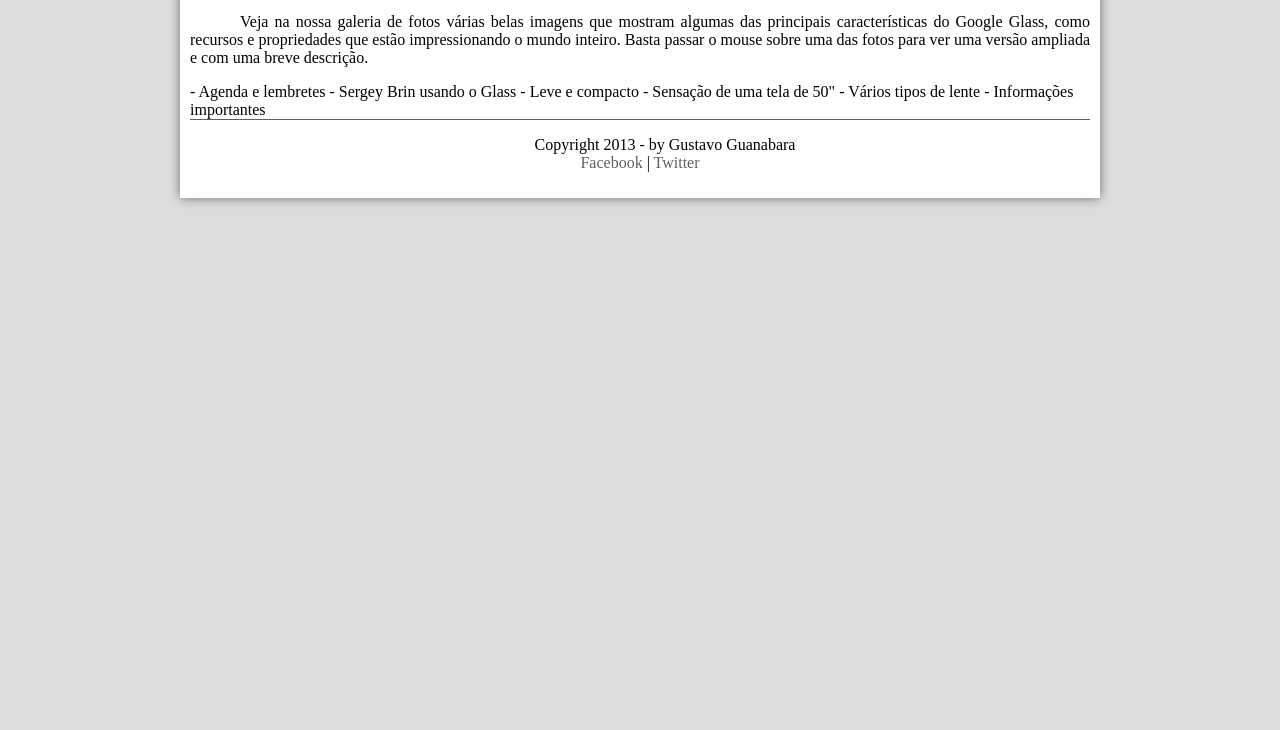
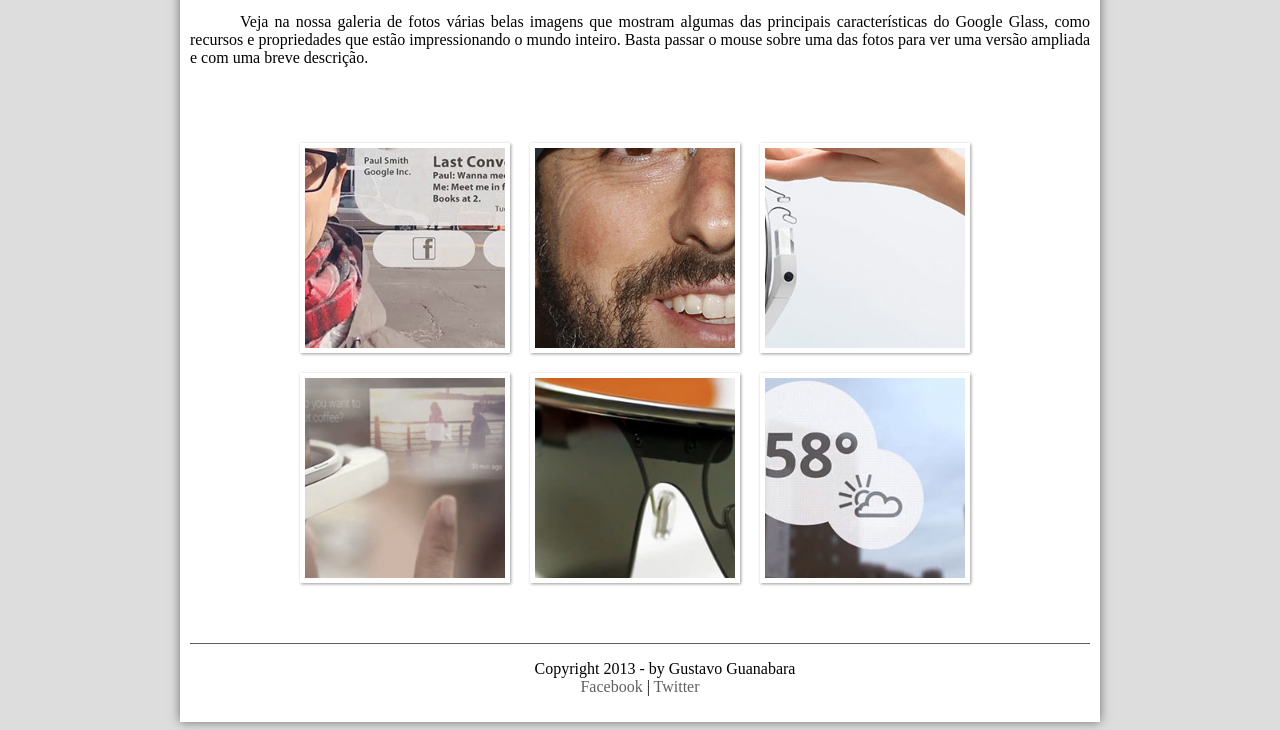
Before and after one commit to andersonBrunu/HTML5-CSS-JAVASCRIPT-CURSO-EM-VIDEO, a plain HTML site: page fotos.html in a window 1280 px wide. Shown: the part 329-1059 px from the top of the page. Before the commit the page ends 800 px from the top, so only its background shows below. Drawn offline with Linux system fonts and the light colour scheme.

Commit message:
Aulas 29 e 30 Album de fotos

```diff
--- a/_css/fotos.css
+++ b/_css/fotos.css
@@ -6,3 +6,109 @@
     font-family: Fonte_Logo;
     src: url("/_fontes/bubblegum-sans-regular.otf");
 }
+
+#album-fotos {
+    width: 700px;
+    margin: 0 auto;
+    padding: 50px;
+    overflow: hidden;
+    list-style: none;
+}
+
+#album-fotos li {
+    float: left;
+    width: 200px;
+    height: 200px;
+    margin: 10px;
+    border: 5px solid white;
+    background-color: white;
+    box-shadow: 1px 1px 3px rgba(0, 0, 0, .4);
+    transition: all 0.4s ease-in;
+}
+
+#album-fotos li#foto1 {
+    background: url("../_imagens/galeria-01.jpg") no-repeat;
+    background-position: 50% 50%;
+    background-size: 400px 400px;
+    background-color: white;
+}
+
+#album-fotos li#foto2 {
+    background: url("../_imagens/galeria-02.jpg") no-repeat;
+    background-position: 50% 50%;
+    background-size: 400px 400px;
+    background-color: white;
+}
+
+#album-fotos li#foto3 {
+    background: url("../_imagens/galeria-03.jpg") no-repeat;
+    background-position: 50% 50%;
+    background-size: 400px 400px;
+    background-color: white;
+}
+
+#album-fotos li#foto4 {
+    background: url("../_imagens/galeria-04.jpg") no-repeat;
+    background-position: 50% 50%;
+    background-size: 400px 400px;
+    background-color: white;
+}
+
+#album-fotos li#foto5 {
+    background: url("../_imagens/galeria-05.jpg") no-repeat;
+    background-position: 50% 50%;
+    background-size: 400px 400px;
+    background-color: white;
+}
+
+#album-fotos li#foto6 {
+    background: url("../_imagens/galeria-06.jpg") no-repeat;
+    background-position: 50% 50%;
+    background-size: 400px 400px;
+    background-color: white;
+}
+
+#album-fotos li#foto1:hover {
+    background-position: 0px 0px;
+    background-size: 200px 200px;
+}
+#album-fotos li#foto2:hover {
+    background-position: 0px 0px;
+    background-size: 200px 200px;
+}
+#album-fotos li#foto3:hover {
+    background-position: 0px 0px;
+    background-size: 200px 200px;
+}
+#album-fotos li#foto4:hover {
+    background-position: 0px 0px;
+    background-size: 200px 200px;
+}
+#album-fotos li#foto5:hover {
+    background-position: 0px 0px;
+    background-size: 200px 200px;
+}
+#album-fotos li#foto6:hover {
+    background-position: 0px 0px;
+    background-size: 200px 200px;
+}
+
+#album-fotos li:hover {
+    transform: scale(1.5);
+
+}
+
+#album-fotos li span {
+    opacity: 0;
+    color: white;
+    text-shadow: 1px 1px 1px black;
+    background-color: rgba(0, 0, 0, .3);
+    font-size: 9pt;
+    line-height: 370px;
+    padding: 5px;
+}
+
+#album-fotos li:hover span {
+    opacity: 1;
+
+}
--- a/fotos.html
+++ b/fotos.html
@@ -6,7 +6,7 @@
     <meta charset="UTF-8">
     <title>Tudo Sobre Google Glass</title>
     <link rel="stylesheet" type="text/css" href="_css/style.css">
-    <link rel="stylesheet" type="text/css" href="_css/spec.css">
+    <link rel="stylesheet" type="text/css" href="_css/fotos.css">
     <script src="_javascript/funcoes.js"></script>
 
 </head>
@@ -85,12 +85,14 @@
                     fotos para ver uma versão ampliada e com uma breve descrição.
                 </p>
 
-                - Agenda e lembretes
-                - Sergey Brin usando o Glass
-                - Leve e compacto
-                - Sensação de uma tela de 50"
-                - Vários tipos de lente
-                - Informações importantes
+                <ul id="album-fotos">
+                    <li id="foto1"><span> Agenda e lembretes</span></li>
+                    <li id="foto2"><span> Sergey Brin usando o Glass</span></li>
+                    <li id="foto3"> <span> Leve e compacto</span></li>
+                    <li id="foto4"> <span> Sensação de uma tela de 50"</span></li>
+                    <li id="foto5"> <span> Vários tipos de lente</span></li>
+                    <li id="foto6"><span> Informações importantes</span></li>
+                </ul>
             </article>
         </section>
 
@@ -98,8 +100,8 @@
         <footer id="footer">
             <p>
                 Copyright 2013 - by Gustavo Guanabara <br>
-                <a href="http://facebook.com/cursosemvideo">Facebook</a> |
-                <a href="http://twiter.com/cursosemvideo">Twitter</a>
+                <a href="http://facebook.com/cursosemvideo" target="_blank">Facebook</a> |
+                <a href="http://twiter.com/cursosemvideo" target="_blank">Twitter</a>
             </p>
         </footer>
 
```
Also changed, not shown: _imagens/galeria-01.jpg (added), _imagens/galeria-02.jpg (added), _imagens/galeria-03.jpg (added), _imagens/galeria-04.jpg (added), _imagens/galeria-05.jpg (added), _imagens/galeria-06.jpg (added).
